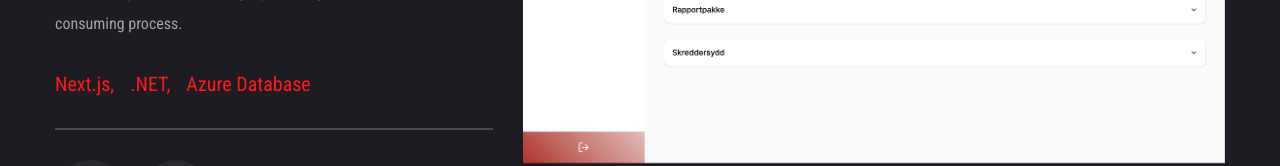
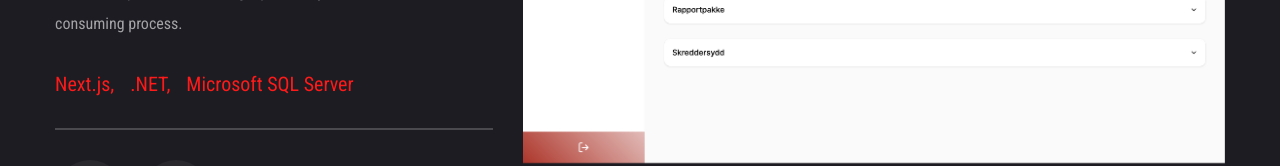
Before and after one commit to 600847/august-portfolio, a Next.js app: page /work in a window 1280 px wide. Shown: the part 470-636 px from the top of the page. Built offline with nearby package versions, Linux system fonts and the light colour scheme.

Commit message:
feat:change

```diff
--- a/app/work/page.jsx
+++ b/app/work/page.jsx
@@ -26,7 +26,11 @@ const projects = [
     title: "Power BI Distribution",
     desciption:
       "A bachelor’s project where I developed a distribution system for Stacc Escali. The system automates and optimizes the distribution of Power BI reports, streamlining a previously manual and time-consuming process.",
-    stack: [{ name: "Next.js" }, { name: ".NET" }, { name: "Azure Database" }],
+    stack: [
+      { name: "Next.js" },
+      { name: ".NET" },
+      { name: "Microsoft SQL Server" },
+    ],
     image: "/assets/work/bachelor-project/reports-page.png",
     live: "",
     github: "",
@@ -37,7 +41,11 @@ const projects = [
     title: "Escali Order System",
     desciption:
       "An intern project where I built an order management system for Stacc Escali. The system enhances the user experience by providing a seamless interface for order processing and management.",
-    stack: [{ name: "Next.js" }, { name: ".NET" }, { name: "Azure Database" }],
+    stack: [
+      { name: "Next.js" },
+      { name: ".NET" },
+      { name: "Microsoft SQL Server" },
+    ],
     image: "/assets/work/intern-project/dashboard-page.png",
     live: "",
     github: "",
```
